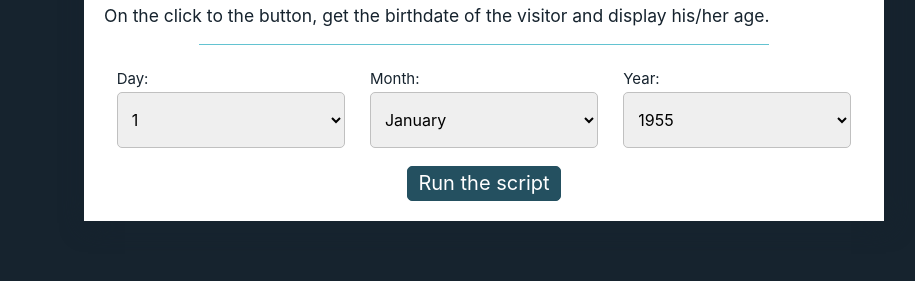
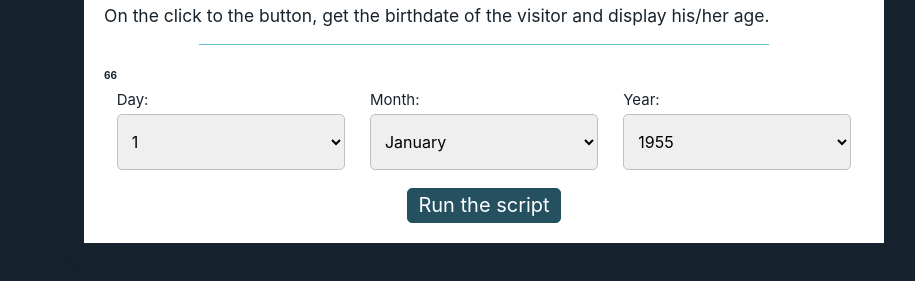
Before and after one commit to VCorak/JavaScript, a website: page 03-dates/03-age-by-select/index.html in a window 1280 px wide. Both pictures are taken after a click on the button "Run the script". Shown: the part 203-484 px from the top of the page, without its empty margins (156-1071 px from the left). Drawn offline with Linux system fonts and the light colour scheme.

Commit message:
Solution to dates folders

```diff
--- a/03-dates/03-age-by-select/index.html
+++ b/03-dates/03-age-by-select/index.html
@@ -20,6 +20,7 @@
                 <section class="explain">
                     <p>On the click to the button, get the birthdate of the visitor and display his/her age.</p>
                 </section>
+             <strong><p id="write"></p></strong>
                 <section class="material">
                     <form action="#" method="post">
                         <div class="field dob">
--- a/03-dates/03-age-by-select/script.js
+++ b/03-dates/03-age-by-select/script.js
@@ -11,6 +11,24 @@
 
 (function() {
 
-    // your code here
+
+    document.getElementById("run").addEventListener("click", event => {
+        const dobDay = document.getElementById("dob-day").value;
+        const dobMonth = document.getElementById("dob-month").value;
+        const dobYear = document.getElementById("dob-year").value;
+        const formatDob = dobMonth + "/" + dobDay + "/" +dobYear;
+
+        const dateToday = new Date();
+        const dateOfBirth = new Date(formatDob);
+
+
+        const visitor = dateToday.getTime() - dateOfBirth.getTime();
+        const age = Math.floor(visitor / 1000 / 60 / 60 /24/365.25);
+
+
+        document.getElementById("write").innerHTML = age;
+
+    })
+
 
 })();
```
Also changed, not shown: 03-dates/01-title-by-hour-one/script.js (+7 -4 lines), 03-dates/02-title-by-hour-two/script.js (+8 -3 lines), 03-dates/04-locale-date-Optional/script.js (+8 -1 lines).
